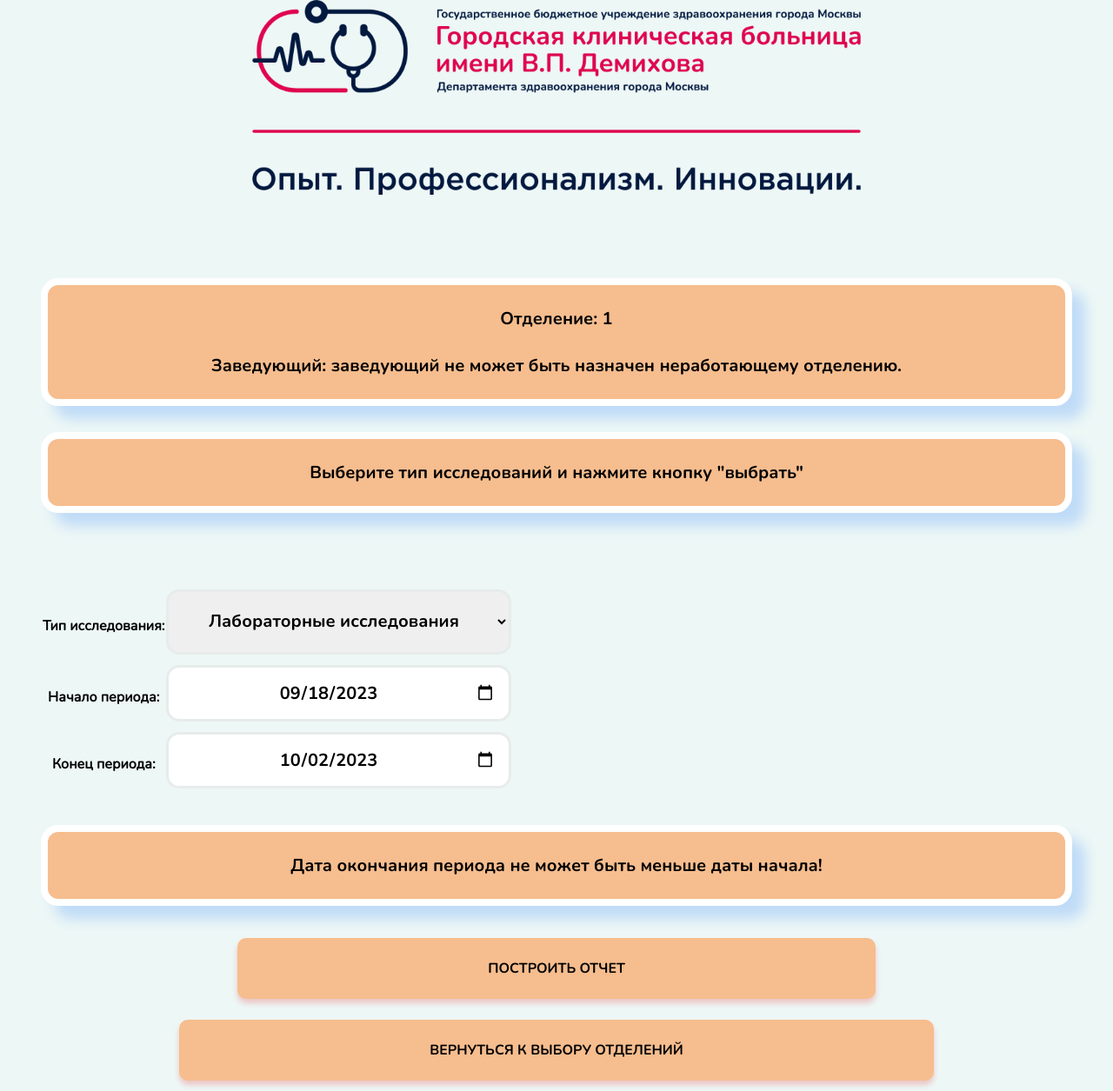
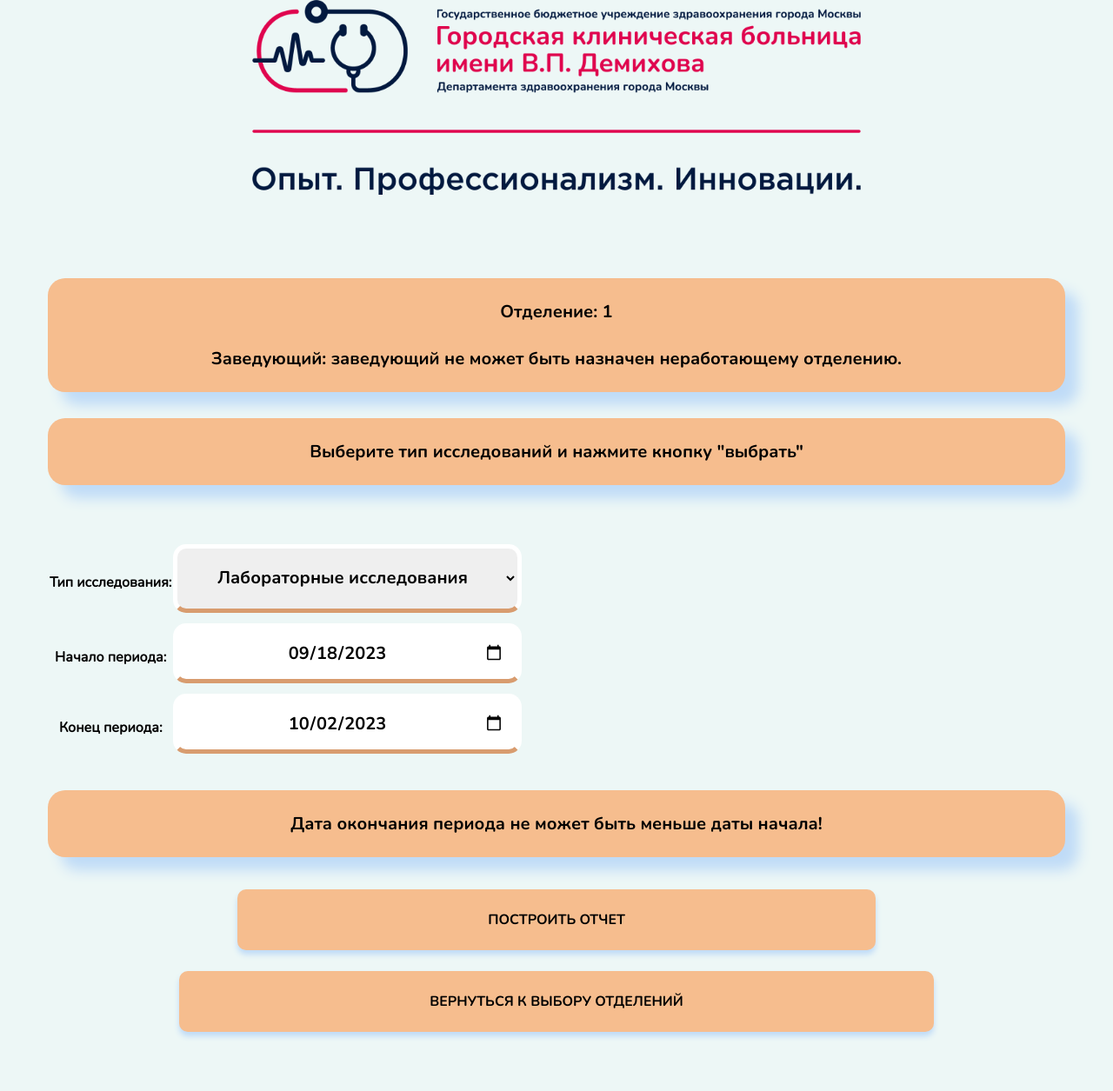
Before and after one commit to very-sad-doggo/MedVeiws, a Django app: page /1/1/ in a window 1280 px wide. Shown: the whole page at 87% size. After the commit the page ends 1194 px from the top, so only its background shows below. Run offline with Django 4.2, Linux system fonts and the light colour scheme; data comes from the database, SQL or seed files in the repository; data that the repository does not hold is empty; some libraries are stand-ins or nearby versions.

Commit message:
Between commit.

```diff
--- a/observer/WebApp/static/css/index.css
+++ b/observer/WebApp/static/css/index.css
@@ -87,7 +87,6 @@
     color: #000000;
     font-size: 20px;
     background-color: #F6BD8E;
-    border: 0.5rem solid #ffffff;
     border-radius: 20px;
     padding: 25px;
     text-align: center;
@@ -97,7 +96,7 @@
 }
 
 .container {
-    margin-top: 50px;
+    margin-top: 30px;
     display: flex;
     flex-direction: column;
     align-items: center;
@@ -141,14 +140,18 @@
 .r_type-custom {
     /* Add your styling here */
     padding: 20px;
-    border: 3px solid #e7ecea;
+    border: 5px solid;
+    border-bottom-color: #D89C6F;
+    border-top-color: white;
+    border-left-color:white;
+    border-right-color:white;
     border-radius: 15px;
     width:100%;
     font-family: 'nbold',sans-serif;
     font-size: 20px;
     margin-bottom: 10px;
     text-align: center;
-    transition: border-color 0.5s ease-in-out;
+    transition: border-color 0.9s ease-in-out;
     box-sizing:border-box;
 }
 
@@ -160,7 +163,11 @@
 .datefield-custom {
     /* Add your styling here */
     padding: 15px;
-    border: 3px solid #e7ecea;
+    border: 5px solid;
+    border-bottom-color: #D89C6F;
+    border-top-color: white;
+    border-left-color:white;
+    border-right-color:white;
     border-radius: 15px;
     width:100%;
     font-family: 'nbold',sans-serif;
@@ -204,7 +240,7 @@
     font-size: 16px;
     cursor: pointer;
     transition: 0.3s;
-    box-shadow: 0px 5px 6px rgba(236, 0, 0, 0.2);
+    box-shadow: 0px 5px 6px #BFDBF7;
 }
 
 /* Hover effect */
--- a/observer/WebApp/templates/research_type.html
+++ b/observer/WebApp/templates/research_type.html
@@ -7,7 +7,7 @@
     <meta charset="UTF-8">
     <meta name="viewport" content="width=device-width, initial-scale=1.0">
     <link rel="shortcut icon" type="image/png" href="{% static 'GKB_D_sign.ico' %}">
-    <title>Выбор исследований</title>
+    <title>Research choice</title>
 </head>
 <body>
     <div class="logo">
@@ -29,13 +29,13 @@
             {% csrf_token %}
         </form>
     </div>
-    	<form id="dept_choice" action="{% url 'dept' %}" method="GET"></form>
+      <form id="dept_choice" action="{% url 'dept' %}" method="GET"></form>
     <div class="button-container">
         <button form="research_choice" type="submit" class="common_button">Построить отчет</button>
     </div>
-	<div class="button-container">
-		<button form="dept_choice" type="submit" class="common_button"> <b>Вернуться к выбору отделений</b> </button>
-	</div>
+  <div class="button-container">
+    <button form="dept_choice" type="submit" class="common_button"> <b>Вернуться к выбору отделений</b> </button>
+  </div>
 
 </body>
 </html>
--- a/observer/kisdb_connecting/string_snippets.py
+++ b/observer/kisdb_connecting/string_snippets.py
@@ -38,8 +38,9 @@
 
 
 download_button = (
-        '\t<div class="button-container">\n'
-        '\t\t<button form="download_report" type="submit" class="common_button">Скачать отчет в excel файле</button>\n'
+        '\t<div class="download_button-container">\n'
+        '\t\t<button form="download_report" type="submit" class="download_button">'
+        '<img src="{% static \'excel_logo.png\' %}" alt="Logo"></button> Скачать отчет\n'
         '\t</div>\n'
         )
 
```
Also changed, not shown: other parts of observer/WebApp/static/css/index.css (+33 -3 lines), observer/WebApp/static/images/excel_logo.png (added), observer/WebApp/static/images/glass_background_error.jpg (deleted).
